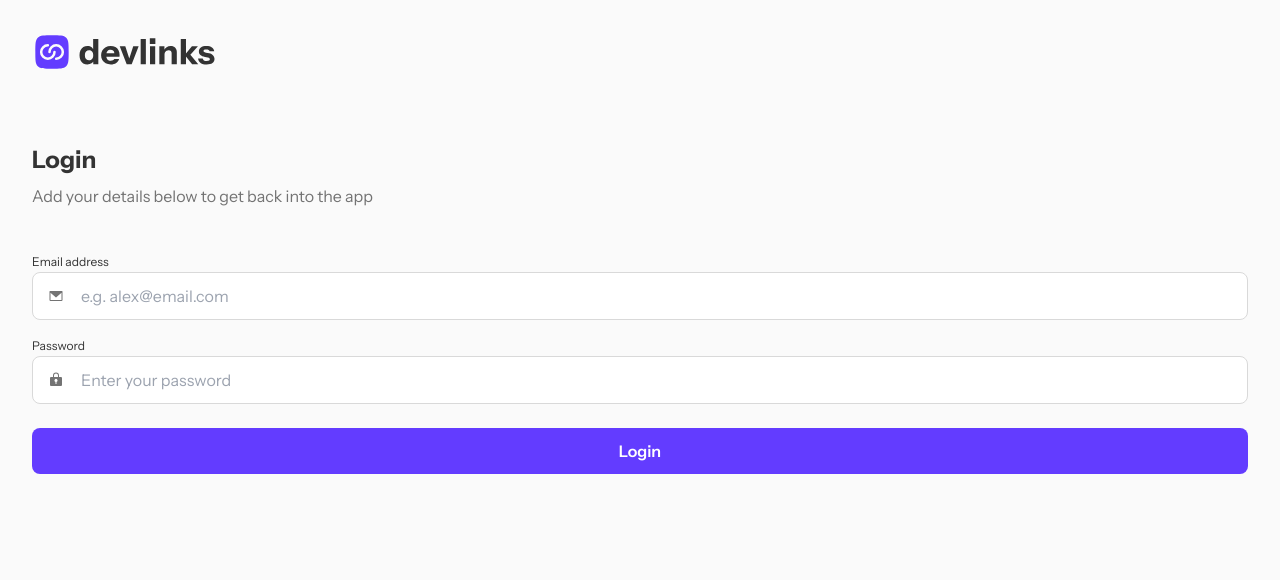
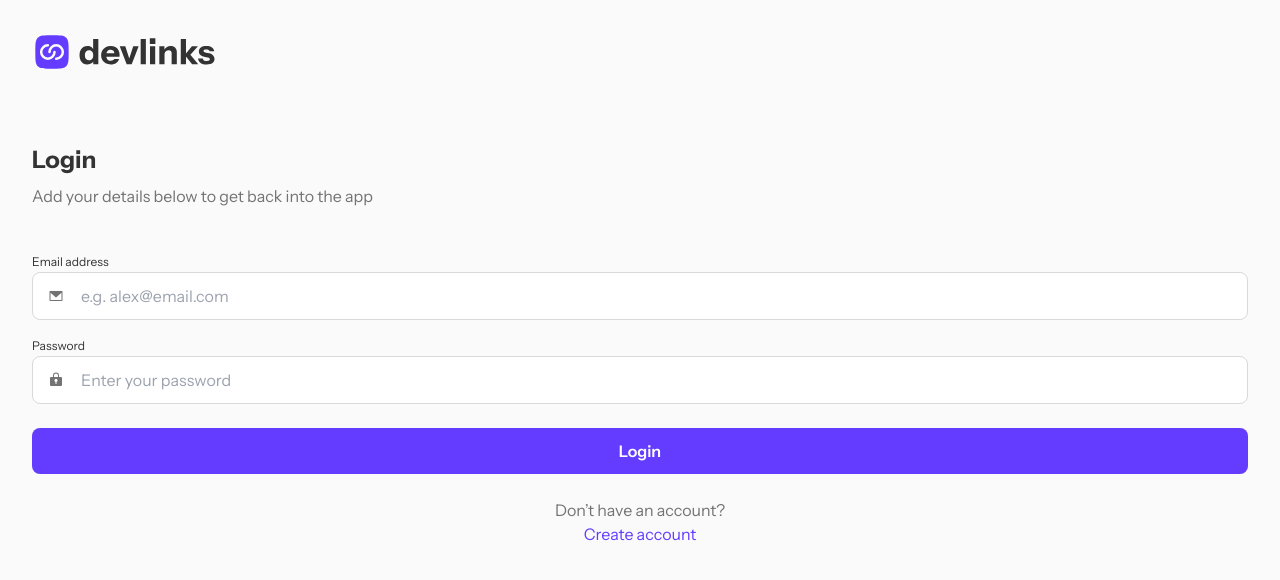
Before and after one commit to nikanoza/link-sharing-front, a React (Vite) app: page /login in a window 1280 px wide. Shown: the top 580 px of the page. Built offline with nearby package versions, Linux system fonts and the light colour scheme.

Commit message:
feat: done login page markup

```diff
--- a/src/components/Input.tsx
+++ b/src/components/Input.tsx
@@ -17,7 +17,7 @@ const Input: React.FC<PropsType> = ({
   error,
 }) => {
   return (
-    <div className="w-full h-full relative">
+    <div className="w-full relative">
       <input
         {...register(label)}
         className="w-full h-12 border border-solid border-borders rounded-lg py-3 pl-12 pr-4"
--- a/src/pages/Login/Login.tsx
+++ b/src/pages/Login/Login.tsx
@@ -2,6 +2,7 @@ import { useForm, SubmitHandler } from "react-hook-form";
 import { Email, LogoText, Password } from "../../svg";
 import { LoginType } from "../../types";
 import { Button, Input } from "../../components";
+import { Link } from "@tanstack/react-router";
 
 const Login = () => {
   const {
@@ -14,7 +15,7 @@ const Login = () => {
     console.log(data);
   };
   return (
-    <main className="w-full h-full bg-light-grey p-8">
+    <main className="w-full h-full bg-light-grey p-8 flex flex-col">
       <LogoText />
       <h1 className="text-2xl text-dark-grey font-bold mt-[72px]">Login</h1>
       <h3 className="text-grey text-base font-normal mt-2">
@@ -41,8 +42,17 @@ const Login = () => {
           icon={<Password className="absolute top-4 left-4" />}
           error={errors.password}
         />
+        <Button type="submit" text="Login" className="mt-3" />
       </form>
-      <Button type="submit" text="Login" className="mt-3" />
+      <h3 className="text-center text-base text-grey font-normal mt-6">
+        Don’t have an account?
+      </h3>
+      <Link
+        to="/register"
+        className="text-center text-base text-electric font-normal mx-auto"
+      >
+        Create account
+      </Link>
     </main>
   );
 };
```
